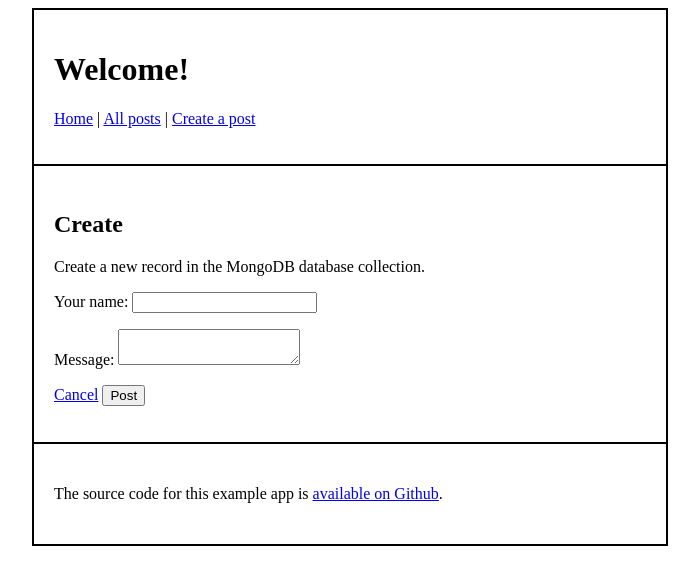
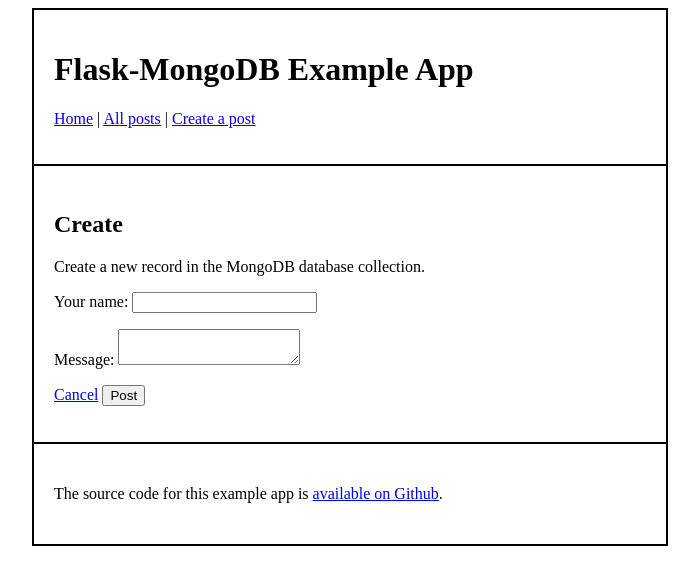
Before and after one commit to ShreyaJakharC/webApp, a Flask app: page /create in a window 1280 px wide. Shown: the top 585 px of the page, without its empty margins (290-989 px from the left). Run offline with Flask 2, Linux system fonts and the light colour scheme; parts of the project's set-up code (start-up, migrations or seed data) failed here and were passed over.

Commit message:
Push Trial 5

```diff
--- a/templates/base.html
+++ b/templates/base.html
@@ -10,7 +10,7 @@
   <body>
     <div class="container">
       <header>
-        <h1>Welcome!</h1>
+        <h1>Flask-MongoDB Example App</h1>
         <p>
           <a href="{{ url_for('home')}}">Home</a> |
           <a href="{{ url_for('read')}}">All posts</a> |
```
